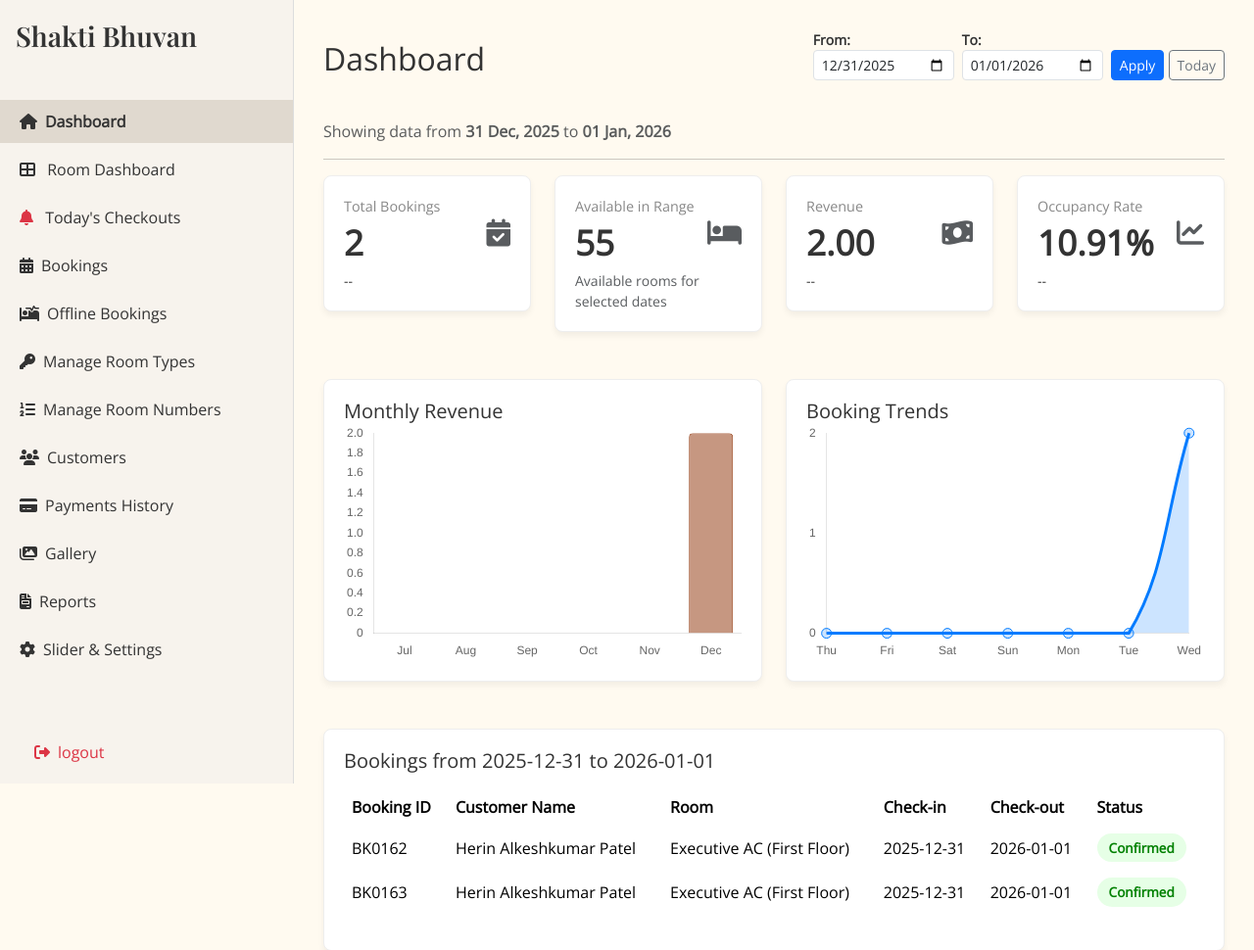
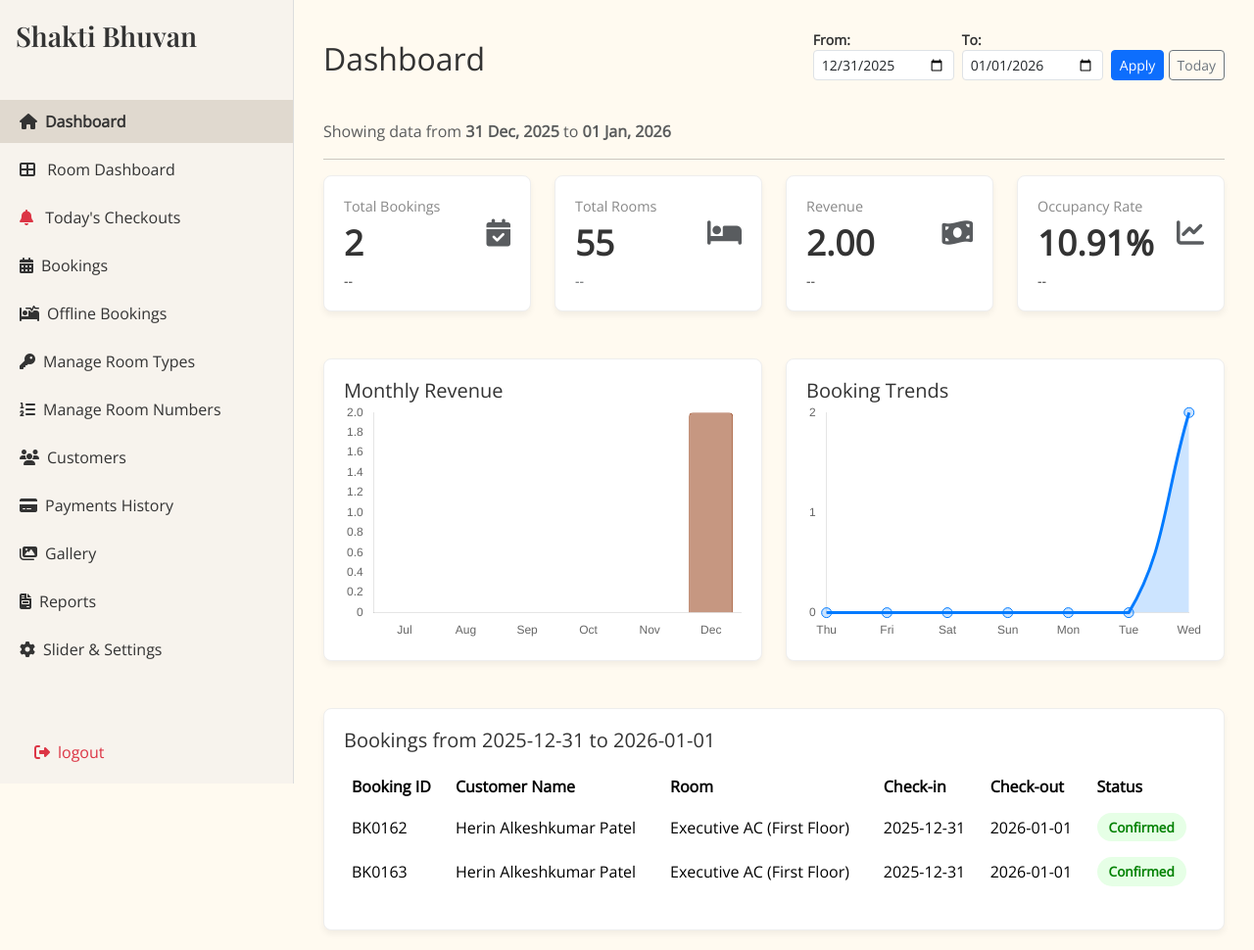
Before and after one commit to Herin27/shakti_bhuvan, a PHP site: page /admin_dashboard.php in a window 1280 px wide. Shown: the top 970 px of the page at 98% size. Run offline with PHP 8.4, Linux system fonts and the light colour scheme; data comes from the database, SQL or seed files in the repository; tables that the repository leaves empty hold one stand-in row (values such as "Sample post").

Commit message:
final admin dashboard

```diff
--- a/admin_dashboard.php
+++ b/admin_dashboard.php
@@ -64,6 +64,36 @@ if ($result_bookings) {
 }
 // --- Available Rooms ni Ganatari (Count) ---
 $total_available_count = 0;
+
+// --- Dynamic Available Rooms Calculation (Simplified & Accurate) ---
+
+// ૧. Badha Physical Rooms ni list kadho
+$sql_all_physical = "SELECT room_number, room_type_id FROM room_numbers WHERE status != 'Maintenance'";
+$res_all_physical = mysqli_query($conn, $sql_all_physical);
+
+$total_available_in_range = 0;
+
+if ($res_all_physical) {
+    while ($room = mysqli_fetch_assoc($res_all_physical)) {
+        $is_occupied = false;
+
+        // ૨. Check karo ke aa Room (Number + ID) occupied_rooms_data ma che?
+        // (occupied_rooms_data ma pehla thi j selected dates mujab no data che)
+        if (!empty($occupied_rooms_data)) {
+            foreach ($occupied_rooms_data as $occ) {
+                if ($occ['room_number'] == $room['room_number'] && $occ['type_id'] == $room['room_type_id']) {
+                    $is_occupied = true;
+                    break;
+                }
+            }
+        }
+
+        // ૩. Jo room occupied na hoy to count +1 karo
+        if (!$is_occupied) {
+            $total_available_in_range++;
+        }
+    }
+}
 
 // Badha physical rooms ni list kadho
 $sql_physical_rooms = "SELECT room_number, room_type_id FROM room_numbers WHERE status != 'Maintenance'";
@@ -1041,12 +1071,12 @@ function countAmenities($amenities_string) {
                     <div class="dashboard-card">
                         <div class="d-flex justify-content-between align-items-center">
                             <div>
-                                <p class="card-title-text mb-1">Available in Range</p>
-                                <h3 class="card-value"><?php echo $total_available_count; ?></h3>
+                                <p class="card-title-text mb-1">Total Rooms</p>
+                                <h3 class="card-value"><?php echo number_format($total_available_in_range); ?></h3>
                             </div>
                             <i class="fas fa-bed fs-3 text-muted"></i>
                         </div>
-                        <small class="text-muted">Available rooms for selected dates</small>
+                        <small class="text-muted">--</small>
                     </div>
                 </div>
                 <div class="col-md-3">
```
